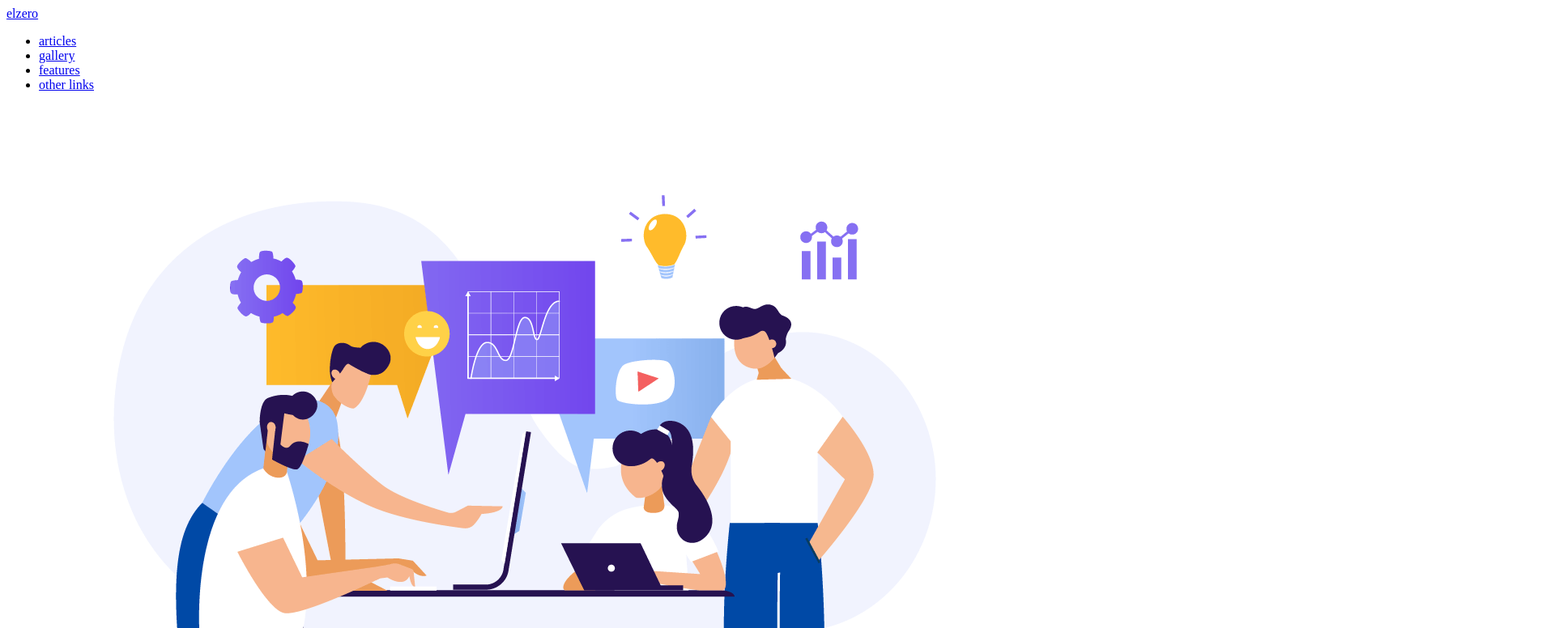
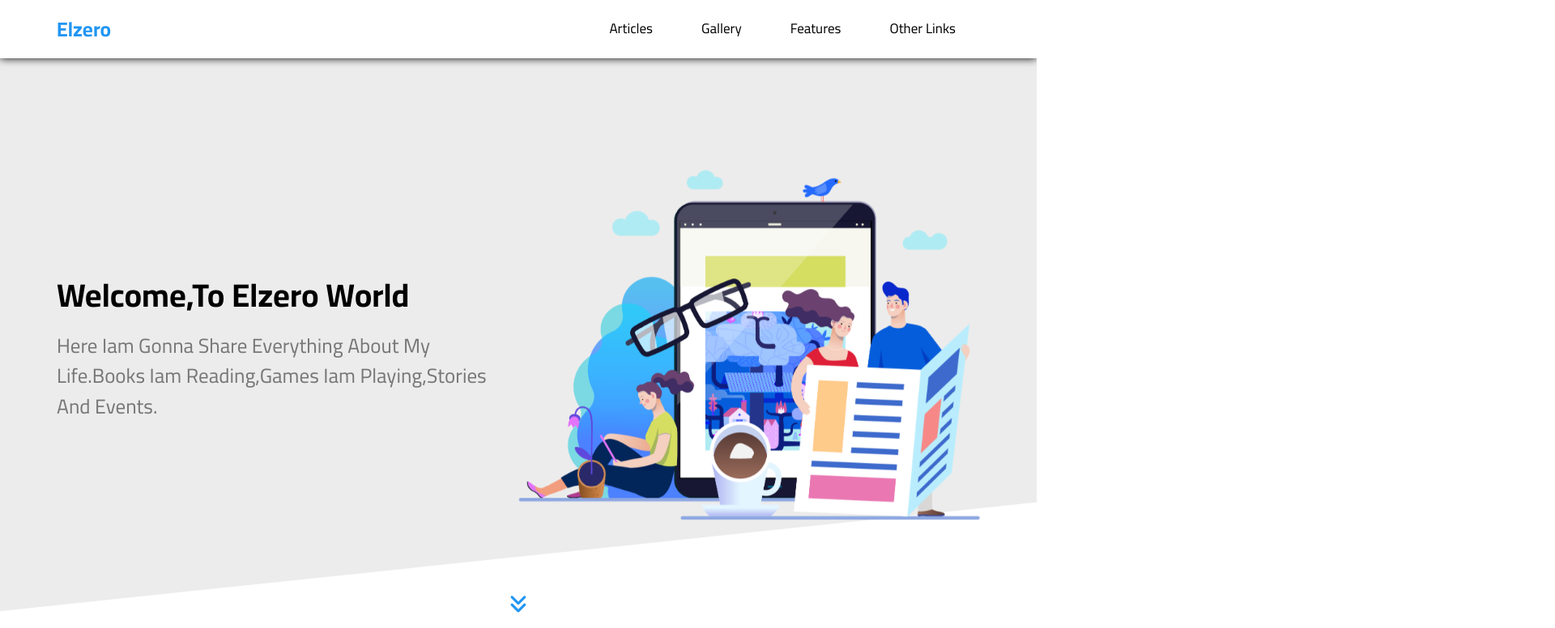
Before and after one commit to petersamir14/Elzero-Template-three, a plain HTML site: page index.html in a window 1280 px wide. Shown: the top 776 px of the page at 81% size, 1920 px wide, since content can reach past the window. Drawn offline with Linux system fonts and the light colour scheme; the site is published under a folder, as on GitHub Pages, so addresses that start at the root find nothing.

Commit message:
Update index.html

```diff
--- a/index.html
+++ b/index.html
@@ -6,11 +6,11 @@
     <meta http-equiv="X-UA-Compatible" content="IE=edge">
     <meta name="viewport" content="width=device-width, initial-scale=1.0">
     <!-- Font Awesome -->
-    <link rel="stylesheet" href="/style/all.min.css">
+    <link rel="stylesheet" href="style/all.min.css">
     <!-- Render all elements normal -->
-    <link rel="stylesheet" href="/style/normalize.css">
+    <link rel="stylesheet" href="style/normalize.css">
     <!-- External Style sheet -->
-    <link rel="stylesheet" href="/style/Elzero.css">
+    <link rel="stylesheet" href="style/Elzero.css">
     <!-- Google fonts -->
     <link rel="preconnect" href="https://fonts.googleapis.com">
     <link rel="preconnect" href="https://fonts.gstatic.com" crossorigin>
```
